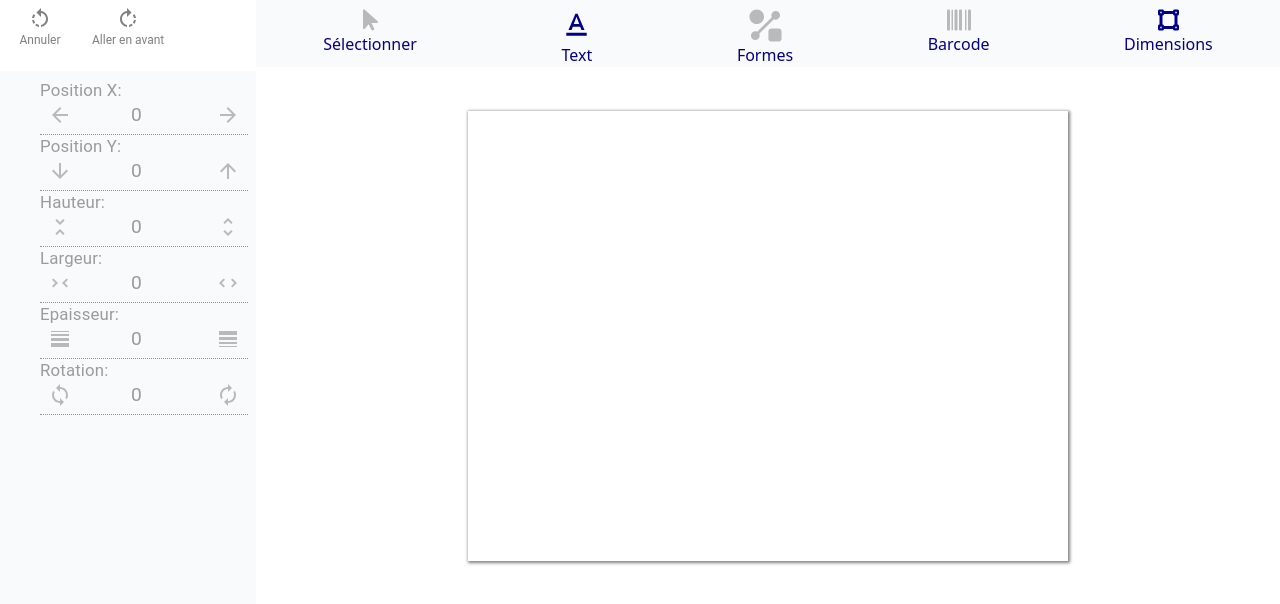
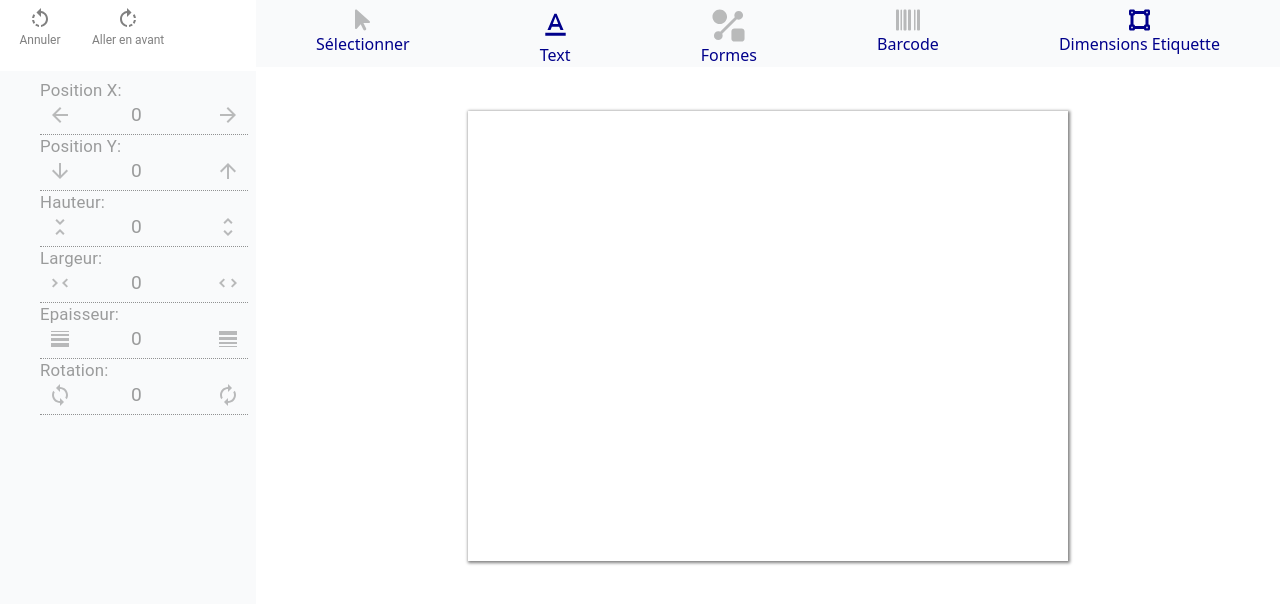
Before and after one commit to mmedtal/etiquette-de-palette-1, a React (Create React App) app: page / in a window 1280 px wide. Shown: the top 604 px of the page. Built offline with nearby package versions, Linux system fonts and the light colour scheme.

Commit message:
ready to deploy

```diff
--- a/package.json
+++ b/package.json
@@ -1,5 +1,5 @@
 {
-  "homepage": "http://mmedtal.github.io/etiquette-de-palette",
+  "homepage": "http://mohammedlatrach.github.io/etiquette-de-palette",
   "name": "etiquette-de-palette",
   "version": "0.1.0",
   "private": true,
--- a/src/components/interface/header/Header.jsx
+++ b/src/components/interface/header/Header.jsx
@@ -35,7 +35,7 @@ export default function Header(props){
                 <FontAwesomeIcon icon={faBarcode}/>
             </HeaderIcon>
 
-            <HeaderIcon text="Dimensions" onClickDispatchActionsToReduxStore= {[{type:"MODIFIER_DIMENSIONS_PALETTE"},{type:"AFFECTER_HAUTEUR",payload:450},{type:"AFFECTER_LARGEUR",payload:600}]} >
+            <HeaderIcon text="Dimensions Etiquette" onClickDispatchActionsToReduxStore= {[{type:"MODIFIER_DIMENSIONS_PALETTE"},{type:"AFFECTER_HAUTEUR",payload:450},{type:"AFFECTER_LARGEUR",payload:600}]} >
                 <FontAwesomeIcon icon={faVectorSquare}/>
             </HeaderIcon>
 
```
